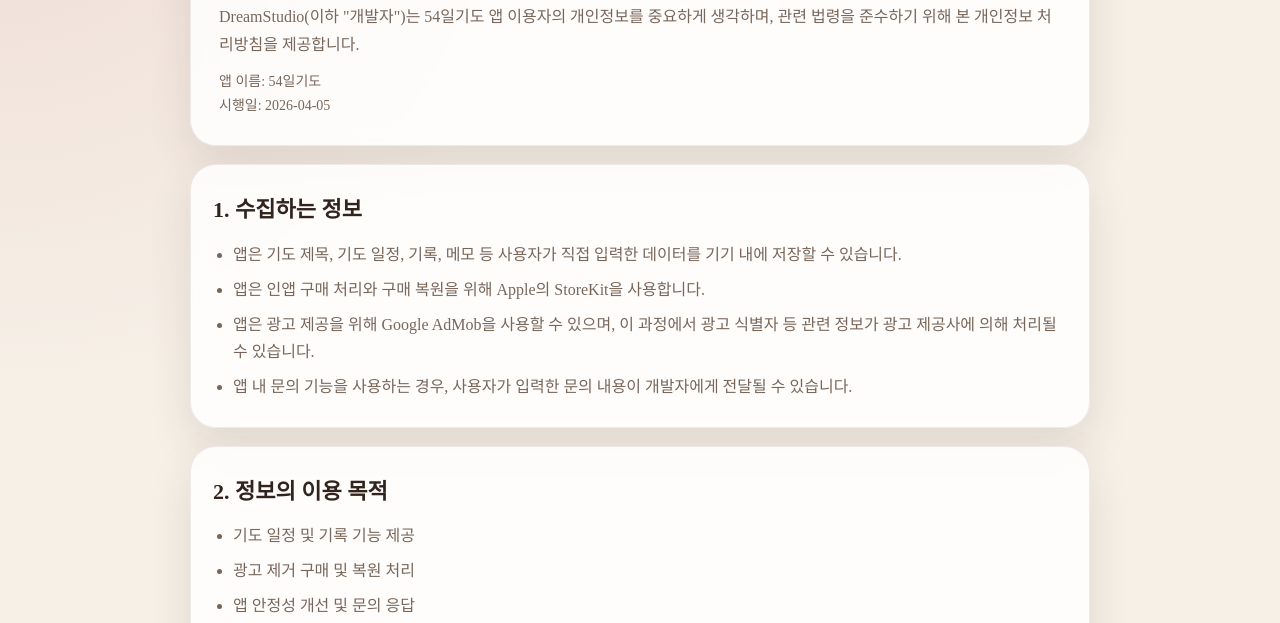
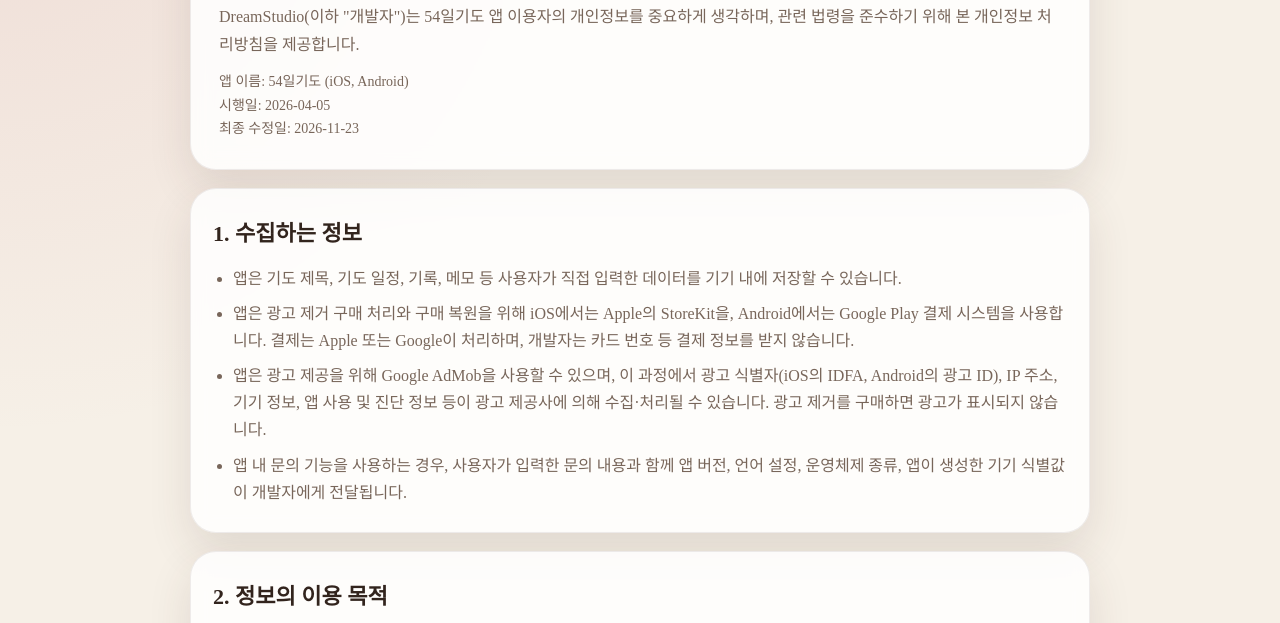
Before and after one commit to kjy95/dreamstudio-support, a plain HTML site: page privacy-policy.html in a window 1280 px wide. Shown: the part 177-800 px from the top of the page. Drawn offline with Linux system fonts and the light colour scheme.

Commit message:
54일기도 개인정보 처리방침에 안드로이드 내용 추가
Google Play 결제, Android 광고 ID 설정, AdMob 수집 항목, 문의 시 전달되는 정보를 명시함.

Co-Authored-By: Claude Opus 5.5 <noreply@anthropic.com>

```diff
--- a/privacy-policy.html
+++ b/privacy-policy.html
@@ -134,16 +134,16 @@
         DreamStudio(이하 "개발자")는 54일기도 앱 이용자의 개인정보를 중요하게 생각하며,
         관련 법령을 준수하기 위해 본 개인정보 처리방침을 제공합니다.
       </p>
-      <p class="meta">앱 이름: 54일기도<br>시행일: 2026-04-05</p>
+      <p class="meta">앱 이름: 54일기도 (iOS, Android)<br>시행일: 2026-04-05<br>최종 수정일: 2026-11-23</p>
     </section>
 
     <section class="section">
       <h2>1. 수집하는 정보</h2>
       <ul>
         <li>앱은 기도 제목, 기도 일정, 기록, 메모 등 사용자가 직접 입력한 데이터를 기기 내에 저장할 수 있습니다.</li>
-        <li>앱은 인앱 구매 처리와 구매 복원을 위해 Apple의 StoreKit을 사용합니다.</li>
-        <li>앱은 광고 제공을 위해 Google AdMob을 사용할 수 있으며, 이 과정에서 광고 식별자 등 관련 정보가 광고 제공사에 의해 처리될 수 있습니다.</li>
-        <li>앱 내 문의 기능을 사용하는 경우, 사용자가 입력한 문의 내용이 개발자에게 전달될 수 있습니다.</li>
+        <li>앱은 광고 제거 구매 처리와 구매 복원을 위해 iOS에서는 Apple의 StoreKit을, Android에서는 Google Play 결제 시스템을 사용합니다. 결제는 Apple 또는 Google이 처리하며, 개발자는 카드 번호 등 결제 정보를 받지 않습니다.</li>
+        <li>앱은 광고 제공을 위해 Google AdMob을 사용할 수 있으며, 이 과정에서 광고 식별자(iOS의 IDFA, Android의 광고 ID), IP 주소, 기기 정보, 앱 사용 및 진단 정보 등이 광고 제공사에 의해 수집·처리될 수 있습니다. 광고 제거를 구매하면 광고가 표시되지 않습니다.</li>
+        <li>앱 내 문의 기능을 사용하는 경우, 사용자가 입력한 문의 내용과 함께 앱 버전, 언어 설정, 운영체제 종류, 앱이 생성한 기기 식별값이 개발자에게 전달됩니다.</li>
       </ul>
     </section>
 
@@ -164,6 +164,7 @@
       </p>
       <ul>
         <li>Apple App Store / StoreKit</li>
+        <li>Google Play / Google Play 결제 시스템</li>
         <li>Google AdMob</li>
         <li>Firebase (앱 운영 및 문의 처리 관련 기능에 사용하는 경우)</li>
       </ul>
@@ -183,6 +184,7 @@
       <ul>
         <li>사용자는 앱 삭제 또는 기기 설정 변경을 통해 데이터 이용을 중단할 수 있습니다.</li>
         <li>광고 맞춤설정 및 추적 허용 여부는 iOS 설정에서 변경할 수 있습니다.</li>
+        <li>Android에서는 기기 설정의 광고 메뉴에서 광고 ID를 재설정하거나 삭제할 수 있습니다.</li>
       </ul>
     </section>
 
```
